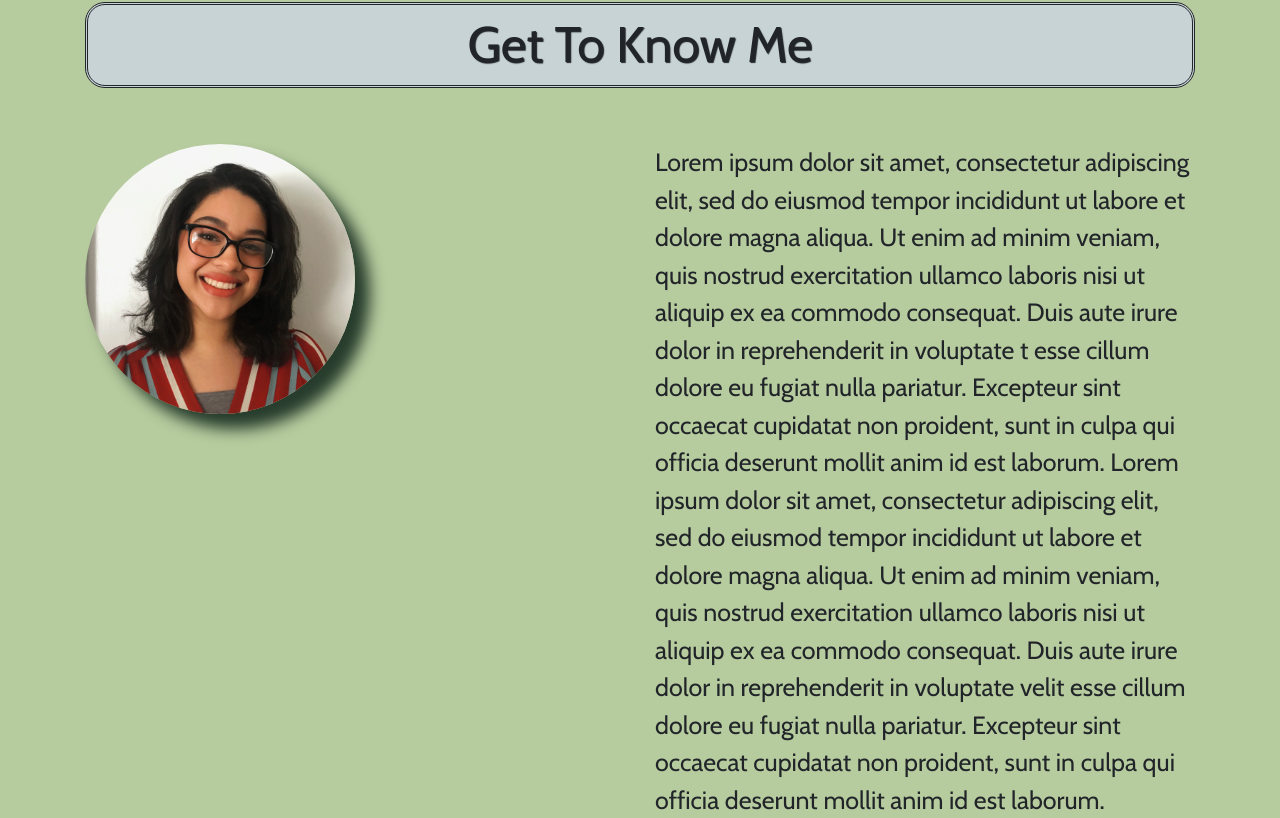
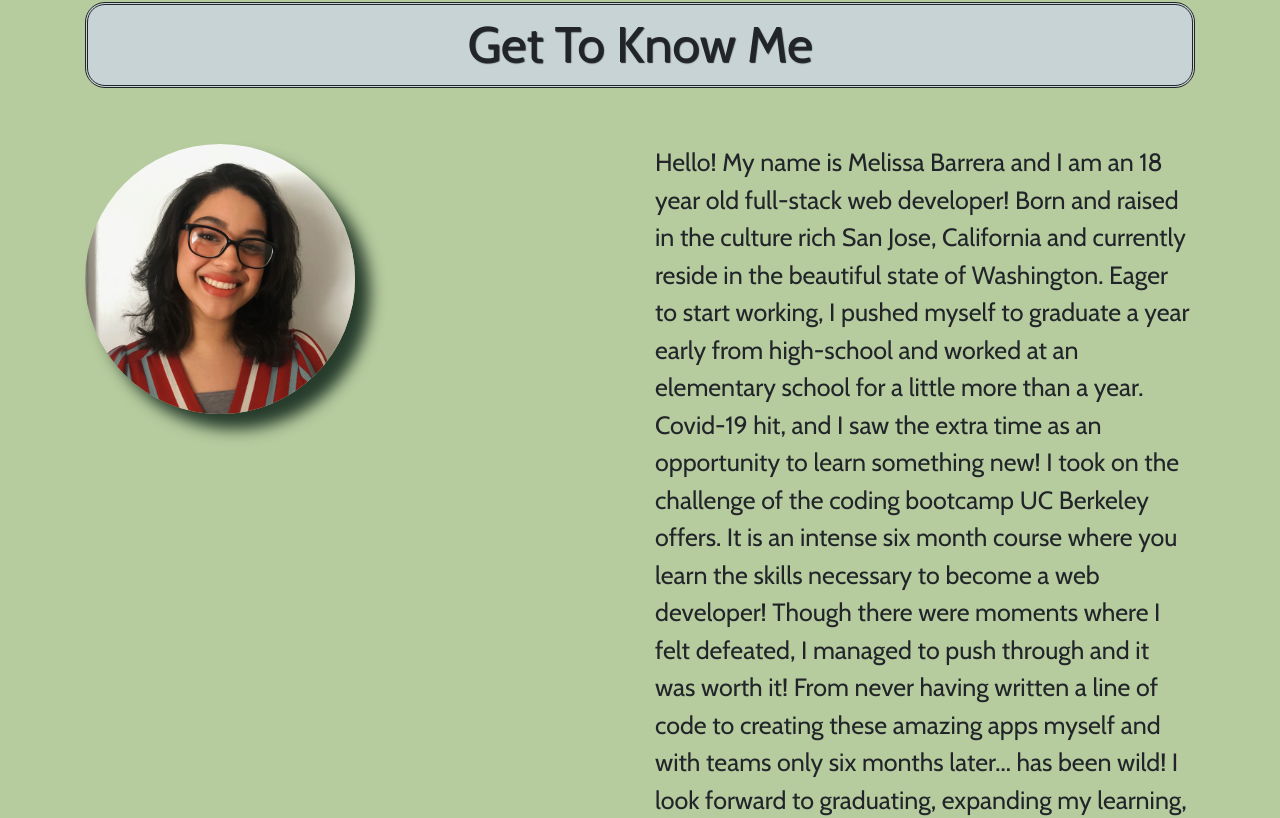
Before and after one commit to melissabarrerafarias/melissabarrera-portfolio, a React (Create React App) app: page / in a window 1280 px wide. Shown: the part 968-1786 px from the top of the page. Built offline with nearby package versions, Linux system fonts and the light colour scheme.

Commit message:
added small bio

```diff
--- a/src/components/About/index.js
+++ b/src/components/About/index.js
@@ -11,12 +11,12 @@ function About() {
                         <img src={profileImage} className="profile-photo" />
                     </div>
                     <div className="col-md-6 mt-5">
-                        <p className="about-description">Lorem ipsum dolor sit amet, consectetur adipiscing elit, sed do eiusmod tempor incididunt ut labore et dolore magna aliqua.
-                        Ut enim ad minim veniam, quis nostrud exercitation ullamco laboris nisi ut aliquip ex ea commodo consequat. Duis aute irure dolor in reprehenderit in voluptate
-                        t esse cillum dolore eu fugiat nulla pariatur. Excepteur sint occaecat cupidatat non proident, sunt in culpa qui officia deserunt mollit anim id est laborum.
-                        Lorem ipsum dolor sit amet, consectetur adipiscing elit, sed do eiusmod tempor incididunt ut labore et dolore magna aliqua. Ut enim ad minim veniam, quis
-                        nostrud exercitation ullamco laboris nisi ut aliquip ex ea commodo consequat. Duis aute irure dolor in reprehenderit in voluptate velit esse cillum dolore eu
-                         fugiat nulla pariatur. Excepteur sint occaecat cupidatat non proident, sunt in culpa qui officia deserunt mollit anim id est laborum.</p>
+                        <p className="about-description">Hello! My name is Melissa Barrera and I am an 18 year old full-stack web developer! Born and raised in the culture
+                        rich San Jose, California and currently reside in the beautiful state of Washington. Eager to start working, I pushed myself to graduate a year early from high-school and worked
+                        at an elementary school for a little more than a year. Covid-19 hit, and I saw the extra time as an opportunity to learn something new! I took on the challenge of the
+                        coding bootcamp UC Berkeley offers. It is an intense six month course where you learn the skills necessary to become a web developer! Though there were moments where I felt defeated,
+                        I managed to push through and it was worth it! From never having written a line of code to creating these amazing apps myself and with teams only six months later... has been wild!
+                        I look forward to graduating, expanding my learning, and bettering myself! </p>
                     </div>
                 </div>
 
```
Also changed, not shown: src/project.json (deleted, +0 -44 lines).
